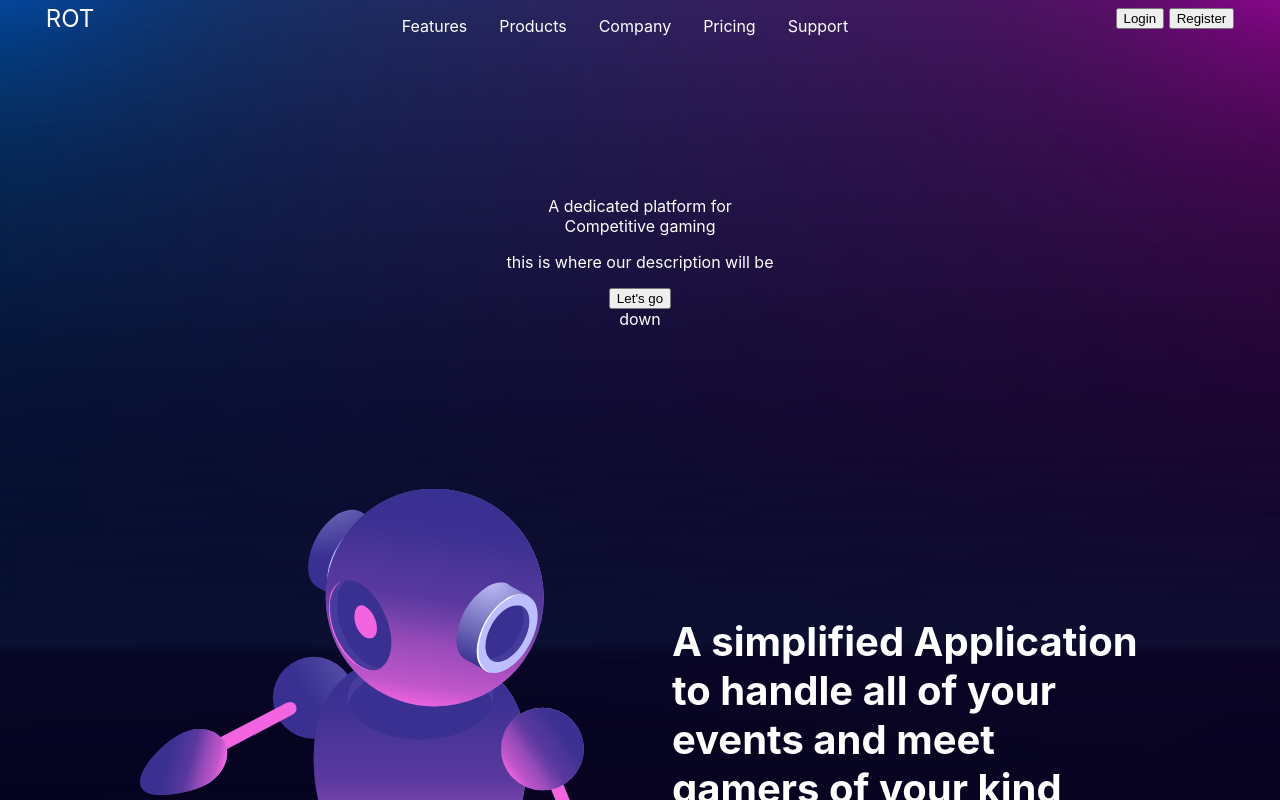
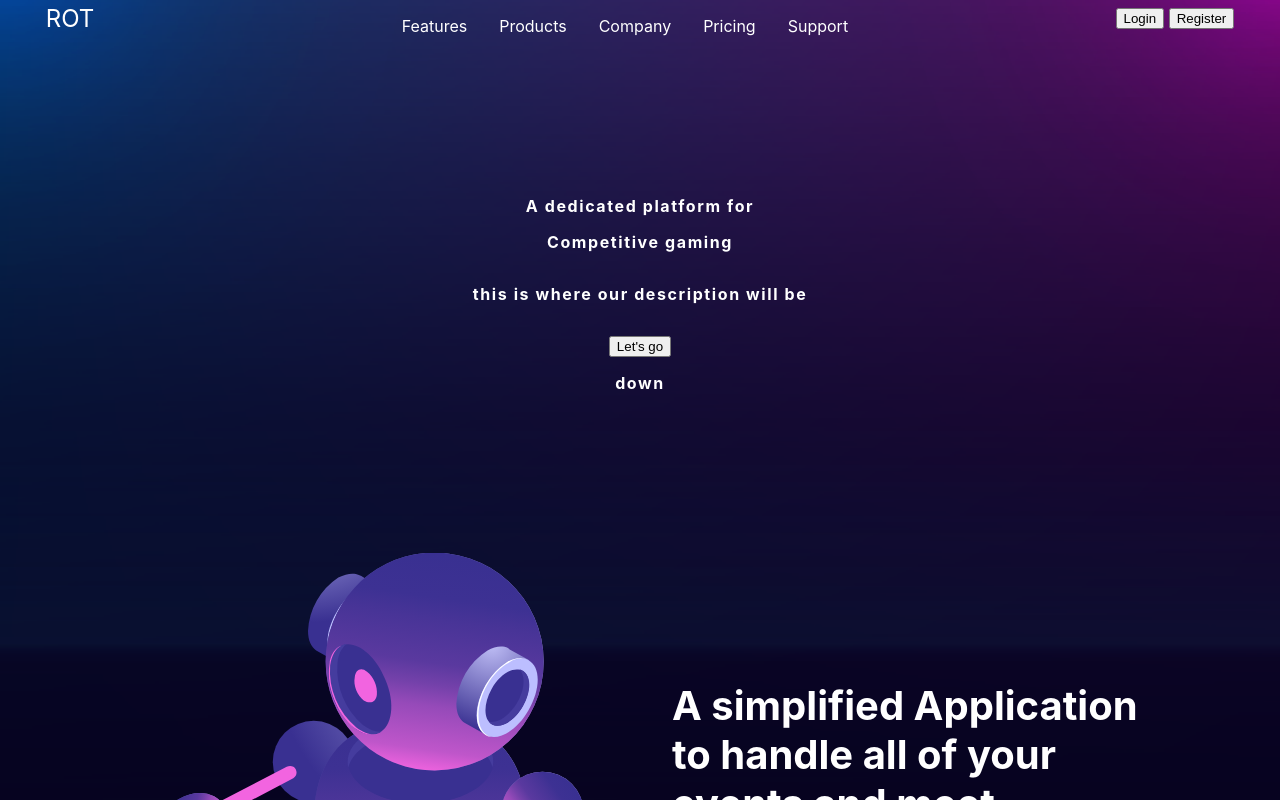
Before and after one commit to Rajaniraiyn/rot-landing-page, a Svelte app: page / in a window 1280 px wide. Shown: the top 800 px of the page. Built offline with nearby package versions, Linux system fonts and the light colour scheme.

Commit message:
💪 gap,main.svelte improved

```diff
--- a/src/components/Main.svelte
+++ b/src/components/Main.svelte
@@ -2,7 +2,7 @@
 
 <header>
     <span>A dedicated platform for</span>
-    <span>Competitive gaming</span>
+    <span class="gradient">Competitive gaming</span>
     <p>this is where our description will be</p>
     <button>Let's go</button>
     <span class="scroll-down">down</span>
@@ -13,6 +13,9 @@
         display: flex;
         flex-direction: column;
         align-items: center;
+        gap: 1em;
         margin: 10em;
+        font-weight: 700;
+        letter-spacing: 0.1em;
     }
 </style>
```
